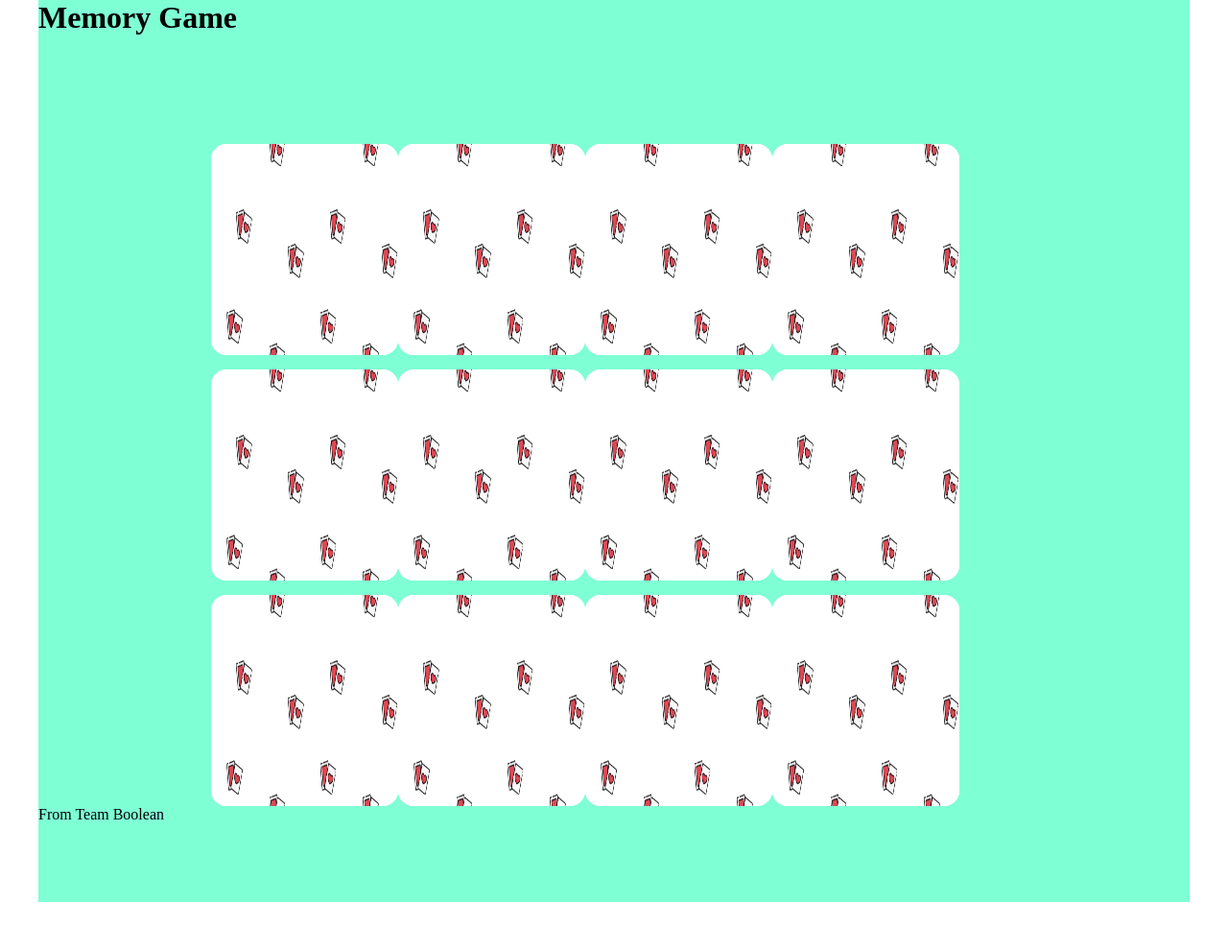
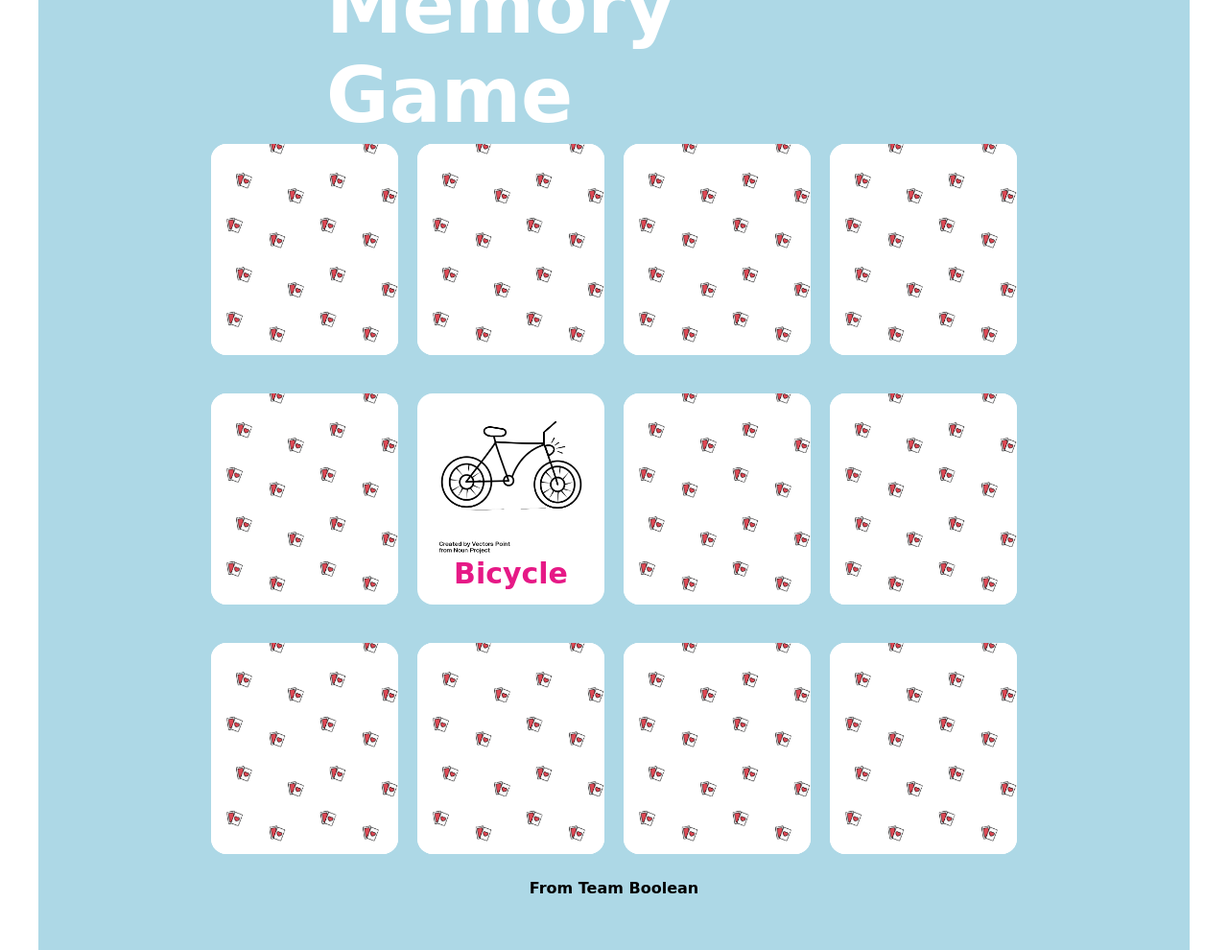
Before and after one commit to AlessandroMarinuzzi/html-css-memory, a plain HTML site: page index.html in a window 1280 px wide. Shown: the whole page at 96% size. Before the commit the page ends 940 px from the top, so only its background shows below. Drawn offline with Linux system fonts and the light colour scheme.

Commit message:
Final Commit

```diff
--- a/index.html
+++ b/index.html
@@ -13,31 +13,97 @@
     <div class="container">
         <!-- Header -->
         <header>
-            <h1>Memory Game</h1>
+            <h1 class="text">Memory Game</h1>
         </header>
         <!-- /Header -->
 
         <!-- Main -->
         <main>
             <div class="box">
+                <!-- First Row -->
                 <div class="row clearfix">
-                    <div class="card"><img class="pattern" src="./img/pattern.png" alt=""></div>
-                    <div class="card"><img class="pattern" src="./img/pattern.png" alt=""></div>
-                    <div class="card"><img class="pattern" src="./img/pattern.png" alt=""></div>
-                    <div class="card"><img class="pattern" src="./img/pattern.png" alt=""></div>
+                    <div class="card">
+                        <img class="picture" src="./img/noun_air_balloon_3134741.png" alt="">
+                        <h2>Balloon</h2>
+                        <div class="pattern"></div>
+                    </div>
+
+                    <div class="card">
+                        <img class="picture" src="./img/noun_air_balloon_3134741.png" alt="">
+                        <h2>Balloon</h2>
+                        <div class="pattern"></div>
+                    </div>
+
+
+                    <div class="card">
+                        <img class="picture" src="./img/noun_Bicycle_3134821.png" alt="">
+                        <h2>Bicycle</h2>
+                        <div class="pattern"></div>>
+                    </div>
+
+                    <div class="card">
+                        <img class="picture" src="./img/noun_Cruise_Ship_3134824.png" alt="">
+                        <h2>Cruise</h2>
+                        <div class="pattern"></div>>
+                    </div>
                 </div>
+                <!-- /First Row -->
+
+                <!-- Second Row -->
                 <div class="row clearfix">
-                    <div class="card"><img class="pattern" src="./img/pattern.png" alt=""></div>
-                    <div class="card"><img class="pattern" src="./img/pattern.png" alt=""></div>
-                    <div class="card"><img class="pattern" src="./img/pattern.png" alt=""></div>
-                    <div class="card"><img class="pattern" src="./img/pattern.png" alt=""></div>
+                    <div class="card">
+                        <img class="picture" src="./img/noun_Submarine_3134738.png" alt="">
+                        <h2>Submarine</h2>
+                        <div class="pattern"></div>>
+                    </div>
+
+                    <div class="card">
+                        <img class="picture" src="./img/noun_Bicycle_3134821.png" alt="">
+                        <h2>Bicycle</h2>
+                    </div>
+
+                    <div class="card">
+                        <img class="picture" src="./img/noun_Cruise_Ship_3134824.png" alt="">
+                        <h2>Cruise</h2>
+                        <div class="pattern"></div>>
+                    </div>
+
+                    <div class="card">
+                        <img class="picture" src="./img/noun_Tractor_3134797.png" alt="">
+                        <h2>Tractor</h2>
+                        <div class="pattern"></div>>
+                    </div>
                 </div>
+                <!-- /Second Row -->
+
+                <!-- Third Row -->
                 <div class="row clearfix">
-                    <div class="card"><img class="pattern" src="./img/pattern.png" alt=""></div>
-                    <div class="card"><img class="pattern" src="./img/pattern.png" alt=""></div>
-                    <div class="card"><img class="pattern" src="./img/pattern.png" alt=""></div>
-                    <div class="card"><img class="pattern" src="./img/pattern.png" alt=""></div>
+                    <div class="card">
+                        <img class="picture" src="./img/noun_Submarine_3134738.png" alt="">
+                        <h2>Submarine</h2>
+                        <div class="pattern"></div>>
+                    </div>
+
+                    <div class="card">
+                        <img class="picture" src="./img/noun_Tram_3134750.png" alt="">
+                        <h2>Tram</h2>
+                        <div class="pattern"></div>>
+                    </div>
+
+                    <div class="card">
+                        <img class="picture" src="./img/noun_Tractor_3134797.png" alt="">
+                        <h2>Tractor</h2>
+                        <div class="pattern"></div>>
+                    </div>
+
+                    <div class="card">
+                        <img class="picture" src="./img/noun_Tram_3134750.png" alt="">
+                        <h2>Tram</h2>
+                        <div class="pattern"></div>>
+                    </div>
                 </div>
+                <!-- /Third Row -->
+
             </div>
 
 
@@ -46,7 +112,7 @@
 
         <!-- Footer -->
         <footer>
-            <span>From Team Boolean</span>
+            <span class="text">From Team Boolean</span>
         </footer>
         <!-- /Footer -->
 
--- a/style.css
+++ b/style.css
@@ -3,23 +3,32 @@
     margin: 0;
     padding: 0;
 }
-
+/* Rules */
 .container{
     width: 1200px;
     margin: 0px auto;
-    background-color: aquamarine;
+    background-color:#add8e6;
+    font-family: 'Nerko One',cursive;
+
 }
 
 .clearfix::after{
     content: "";
     display: table;
     clear: both;}
+/* /Rules */
 
+/* Header */
 header{
+    color: white;
+    font-size: 40px;
     width: 100%;
     height: 150px;
+    position: relative;
 }
+/* /Header */
 
+/* Main */
 .box{
     width: 70%;
     margin: 0 auto;
@@ -27,29 +36,77 @@
 
 .row{
     width: 100%;
-    margin-bottom: 15px;
+    margin-bottom: 40px;
+}
+/* /Main */
+
+/* Cards */
+.pattern{
+    background-image: url(./img/pattern.png);
+    background-size: contain;
+    width: 100%;
+    height: 100%;
+    position: absolute;
+    top: 0;
+    left:0;
+    border-radius: 1rem;
 }
 
-
-.pattern{
+.card{
     width: calc(25% - 15px);
     height: 220px;
     float: left;
     border-radius: 1rem;
     margin-right: 20px;
     display: block;
-    object-fit: fill;
     background-color: white;
+    position: relative;
 }
 
-.clearfix:last-child{
+.picture{
+    max-width: 100%;
+    width: auto;
+    height: 80%;
+    margin: 0 auto;
+    display: block;
+}
+
+.card:hover .pattern{
+    display: none;
+}
+
+.row:last-child{
     margin-bottom: 0px;
 }
-.pattern:last-child{
+.card:last-child{
     margin-right: 0px;
 }
 
+h2{
+    font-size: 30px;
+    color: #e61986;
+    text-align: center;
+    position:absolute;
+    bottom:10px;
+    left: 50%;
+    transform: translate(-50%, -15%);
+}
+/* /Cards */
+
+/* Footer */
 footer{
     width: 100%;
     height: 100px;
+    position: relative;
+    font-weight: bold;
 }
+/* /Footer */
+
+/* Header and Footer Text */
+.text{
+    position: absolute;
+    top: 35%;
+    left: 50%;
+    transform: translate(-50%, -50%);
+}
+/* /Header and Footer Text */
```
